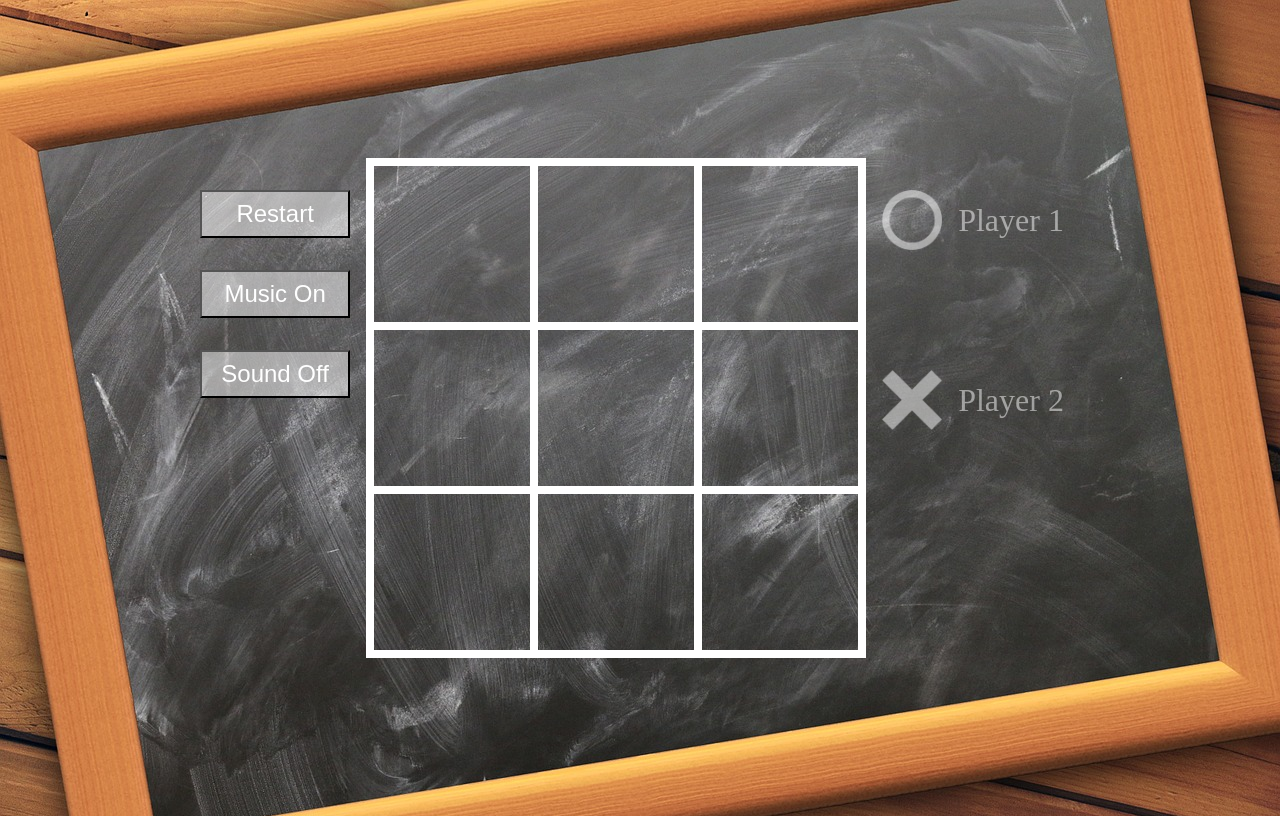
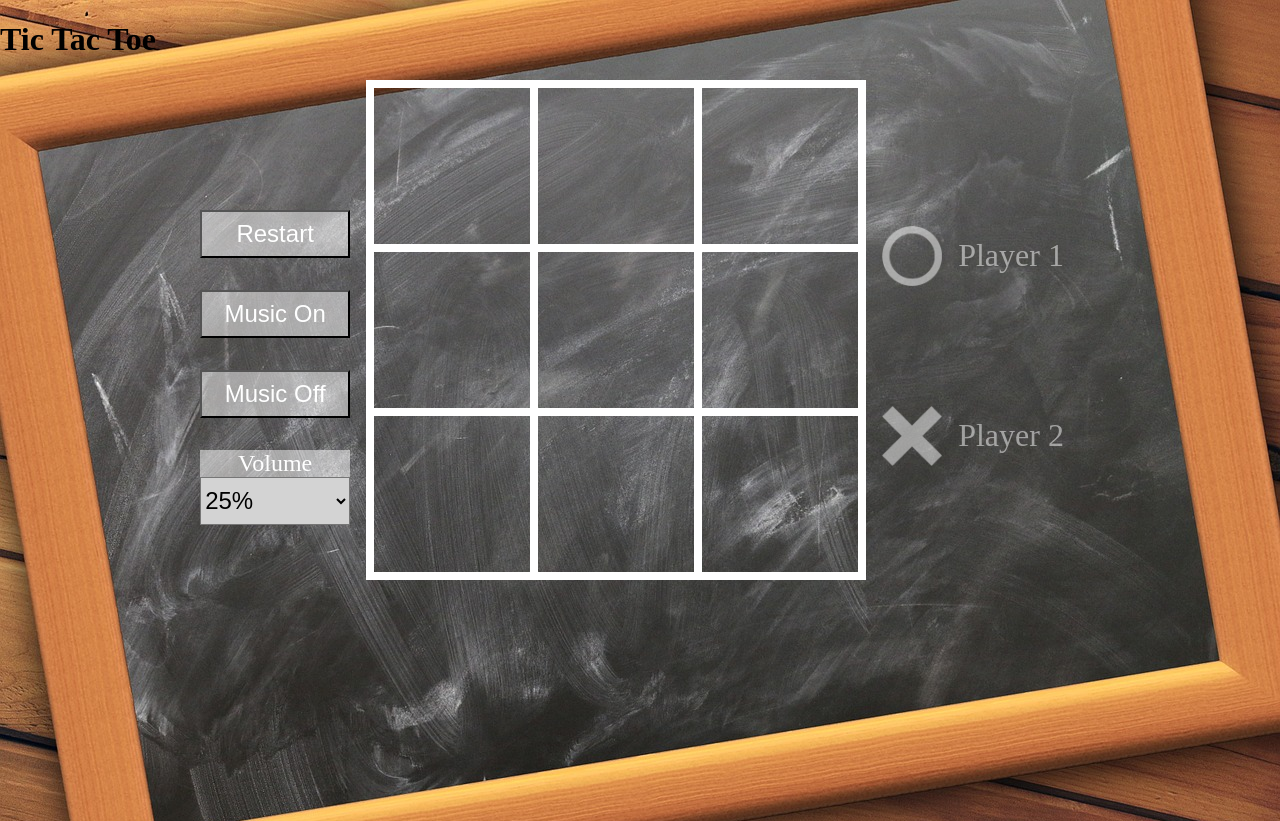
Before and after one commit to mrks80/Tic-Tac-Toe, a plain HTML site: page index.html in a window 1280 px wide. Drawn offline with Linux system fonts and the light colour scheme.

Commit message:
added changeVolume()

```diff
--- a/index.html
+++ b/index.html
@@ -12,11 +12,26 @@
 </head>
 
 <body>
+
+    <h1>Tic Tac Toe</h1>
+
     <main>
         <div class="buttons">
             <button onclick="restart()" id="restart-btn" class="restart-btn">Restart</button>
             <button onclick="playMusic()" class="sound">Music On</button>
-            <button onclick="stopMusic()" class="sound">Sound Off</button>
+            <button onclick="stopMusic()" class="sound">Music Off</button>
+
+            <div class="volume" onchange="changeVolume()">
+                <label for="volume">Volume</label>
+                <select name="volume" id="volume">
+                    <option value="1">100%</option>
+                    <option selected="" value="0.75">75%</option>
+                    <option selected="" value="0.5">50%</option>
+                    <option selected="" value="0.25">25%</option>
+                    <option value="0">0%</option>
+                </select>
+            </div>
+
         </div>
 
         <div class="make-lines">
--- a/main.js
+++ b/main.js
@@ -49,47 +49,55 @@ function checkForWin() {
     if (fields[0] == fields[1] && fields[1] == fields[2] && fields[0]) {
         winner = fields[0];
         document.getElementById('line-1').style.transform = 'scaleX(1)';
+        document.getElementById('line-1').classList.remove('d-none');
     }
 
     // Second row horizontal
     if (fields[3] == fields[4] && fields[4] == fields[5] && fields[3]) {
         winner = fields[3];
         document.getElementById('line-2').style.transform = 'scaleX(1)';
+        document.getElementById('line-2').classList.remove('d-none');
     }
 
     // Third row horizontal
     if (fields[6] == fields[7] && fields[7] == fields[8] && fields[6]) {
         winner = fields[6];
         document.getElementById('line-3').style.transform = 'scaleX(1)';
+        document.getElementById('line-3').classList.remove('d-none');
     }
 
     // First row vertical
     if (fields[0] == fields[3] && fields[3] == fields[6] && fields[0]) {
         winner = fields[0];
         document.getElementById('line-4').style.transform = 'scaleX(1) rotate(90deg)';
+        document.getElementById('line-4').classList.remove('d-none');
     }
 
     // Second row vertical
     if (fields[1] == fields[4] && fields[4] == fields[7] && fields[1]) {
         winner = fields[1];
         document.getElementById('line-5').style.transform = 'scaleX(1) rotate(90deg)';
+        document.getElementById('line-5').classList.remove('d-none');
     }
 
     // Third row vertical
     if (fields[2] == fields[5] && fields[5] == fields[8] && fields[2]) {
         winner = fields[2];
         document.getElementById('line-6').style.transform = 'scaleX(1) rotate(90deg)';
+        document.getElementById('line-6').classList.remove('d-none');
     }
 
     // First row diagonal
     if (fields[0] == fields[4] && fields[4] == fields[8] && fields[0]) {
         winner = fields[0];
         document.getElementById('line-7').style.transform = 'scaleX(1) rotate(45deg)';
+        document.getElementById('line-7').classList.remove('d-none');
     }
     // Second row diagonal
     if (fields[2] == fields[4] && fields[4] == fields[6] && fields[2]) {
         winner = fields[2];
         document.getElementById('line-8').style.transform = 'scaleX(1) rotate(-45deg)';
+        document.getElementById('line-8').classList.remove('d-none');
     }
 
     if (winner) {
@@ -104,12 +112,12 @@ function restart() {
     fields = [];
 
     for (let i = 1; i < 8; i++) {
-        document.getElementById('line-' +i).classList.add('d-none');
+        document.getElementById('line-' + i).classList.add('d-none');
     }
 
     for (let i = 0; i < 9; i++) {
-        document.getElementById('circle-' +i).classList.add('d-none');
-        document.getElementById('cross-' +i).classList.add('d-none');
+        document.getElementById('circle-' + i).classList.add('d-none');
+        document.getElementById('cross-' + i).classList.add('d-none');
     }
 
 }
@@ -120,6 +128,15 @@ function playMusic() {
 }
 
 function stopMusic() {
-    audio_background.currentTime =0;
+    audio_background.currentTime = 0;
     audio_background.pause();
 }
+
+function changeVolume() {
+    volume = document.getElementById("volume").value;
+        audio_background.volume = volume;
+        audio_win.volume = volume;
+        audio_click.volume = volume;
+
+        console.log(volume);
+}
--- a/style.css
+++ b/style.css
@@ -1,14 +1,15 @@
 body {
+    margin:0;
     height: 100vh;
     background-image: url(./img/background.jpg);
     background-size: cover;
-    display: flex;
-    align-items: center;
-    justify-content: center;
+
 }
 
 main {
     display: flex;
+    align-items: center;
+    justify-content: center;
 }
 
 .player-panel {
@@ -120,3 +121,24 @@ td:hover {
     color: #fff;
     font-size: 1.5rem;
 }
+
+.volume {
+    height: 32px;
+    width: 150px;
+    margin-top: 32px;
+    margin-right: 16px;
+    background-color: rgba(255, 255, 255, 0.5);
+    color: #fff;
+    font-size: 1.5rem;
+    font-family: 'Cantarell', 'sans-serif';
+    text-align: center;
+}
+
+.volume select {
+    height: 48px;
+    width: 150px;
+    margin-right: 16px;
+    background-color: lightgray;
+    color: #000;
+    font-size: 1.5rem;
+}
```
